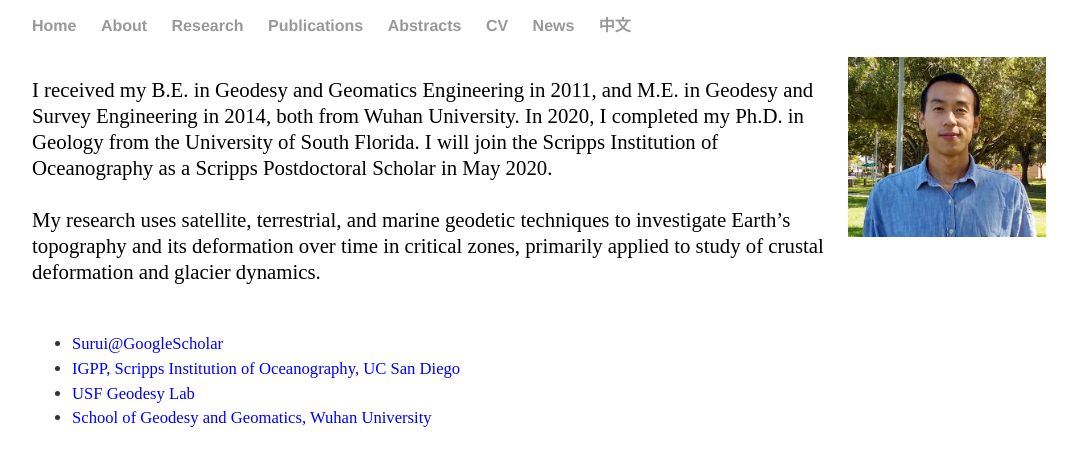
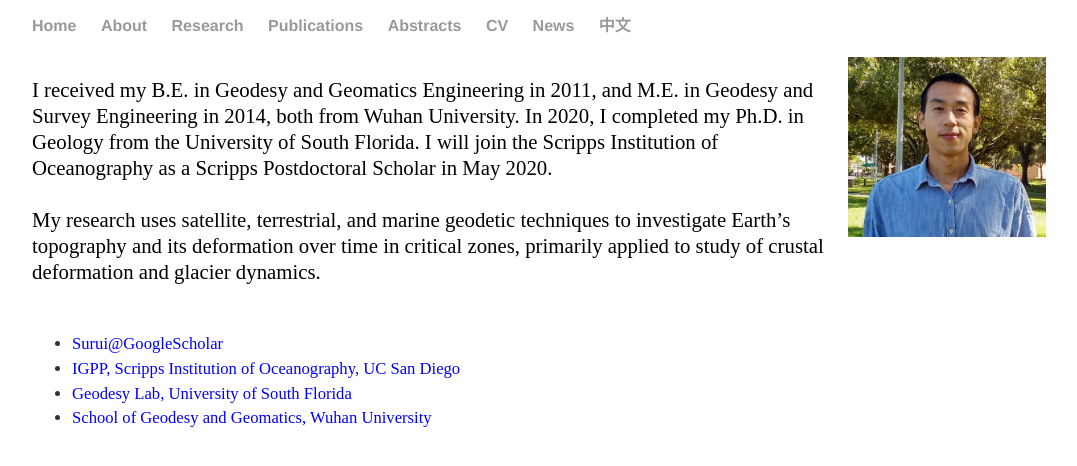
Before and after one commit to suruixie/suruixie.github.io, a Jekyll site: the page built from about/index.html, in a window 1280 px wide. Shown: the top 466 px of the page, without its empty margins (96-1173 px from the left). Built offline with Jekyll 4.4.1, drawn with Linux system fonts in a browser that asks for light colours.

Commit message:
Update index.html

```diff
--- a/about/index.html
+++ b/about/index.html
@@ -12,6 +12,6 @@ title: About Surui
 <ul class="contacts">
 	<li style="font-size:0.8em;"><a href="https://scholar.google.com/citations?user=kF4StsMAAAAJ&hl=en&oi=ao" style="color:#0000FF;">Surui@GoogleScholar</a></li>
 	<li style="font-size:0.8em;"><a href="https://igpp.ucsd.edu/" style="color:#0000FF;">IGPP, Scripps Institution of Oceanography, UC San Diego</a></li>
-	<li style="font-size:0.8em;"><a href="http://labs.cas.usf.edu/geodesy/" style="color:#0000FF;">USF Geodesy Lab</a></li>
+	<li style="font-size:0.8em;"><a href="http://labs.cas.usf.edu/geodesy/" style="color:#0000FF;">Geodesy Lab, University of South Florida</a></li>
 	<li style="font-size:0.8em;"><a href="http://main.sgg.whu.edu.cn//" style="color:#0000FF;">School of Geodesy and Geomatics, Wuhan University</a></li>
 </ul>
```
